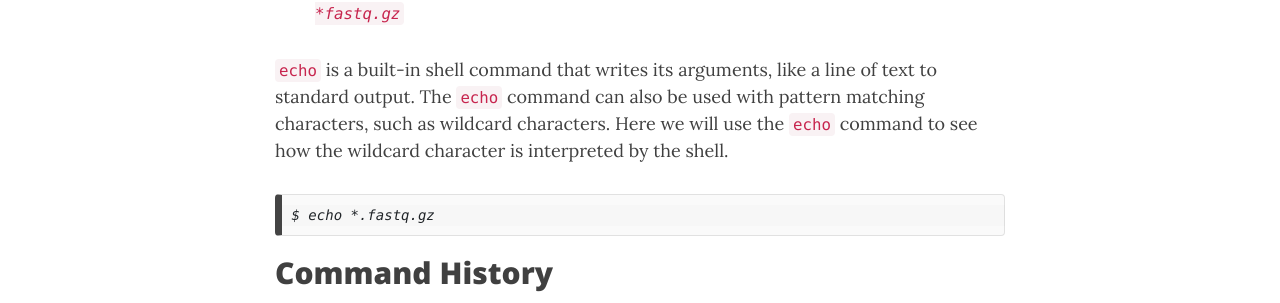
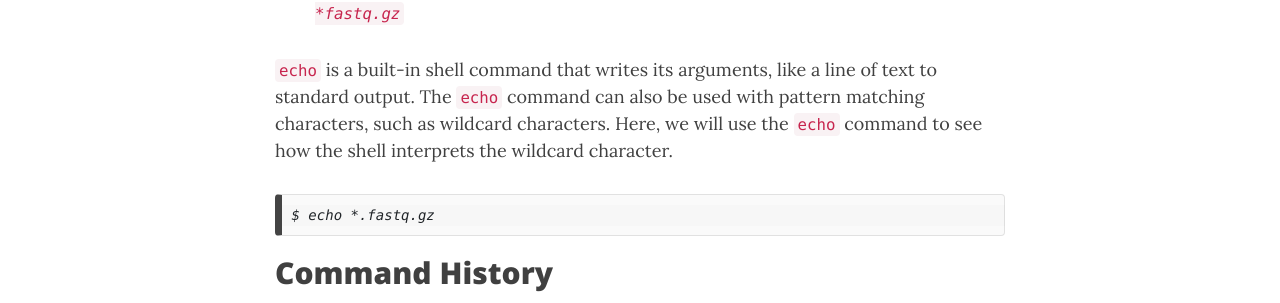
Before and after one commit to theheking/intro-to-command-line-hpc, a Jekyll site: the page built from practical_overview/4_Working_Files_Directories.md, in a window 1280 px wide and 900 px high, scrolled down 1703 px. Shown: the part 175-478 px from the top of the window. Built offline with Jekyll 4.4.1, drawn with Linux system fonts in a browser that asks for light colours; nearby versions of some CDN libraries; comment, search, counter and statistics services are not loaded; some of the changed text lies outside the part shown.

Commit message:
Update 4_Working_Files_Directories.md

```diff
--- a/practical_overview/4_Working_Files_Directories.md
+++ b/practical_overview/4_Working_Files_Directories.md
@@ -59,7 +59,7 @@ The `*` character is a special type of character called a wildcard, which can be
 
 
 
-`echo` is a built-in shell command that writes its arguments, like a line of text to standard output. The `echo` command can also be used with pattern matching characters, such as wildcard characters. Here we will use the `echo` command to see how the wildcard character is interpreted by the shell.
+`echo` is a built-in shell command that writes its arguments, like a line of text to standard output. The `echo` command can also be used with pattern matching characters, such as wildcard characters. Here, we will use the `echo` command to see how the shell interprets the wildcard character.
 
 >     $ echo *.fastq.gz
 
```
Also changed, not shown: other parts of practical_overview/4_Working_Files_Directories.md (+1 -1 lines).
